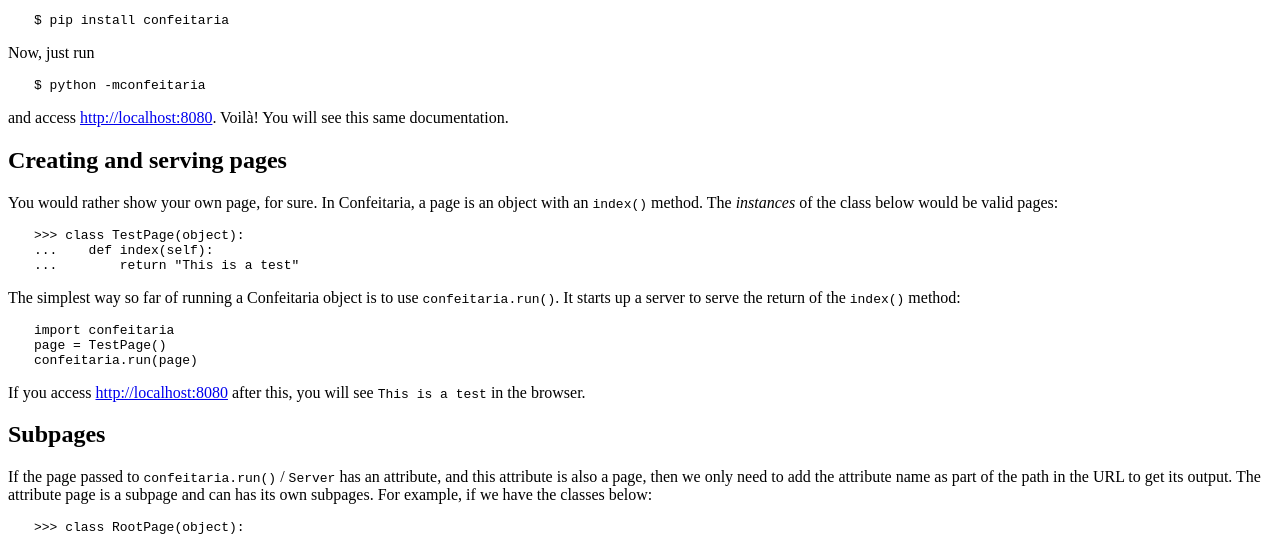
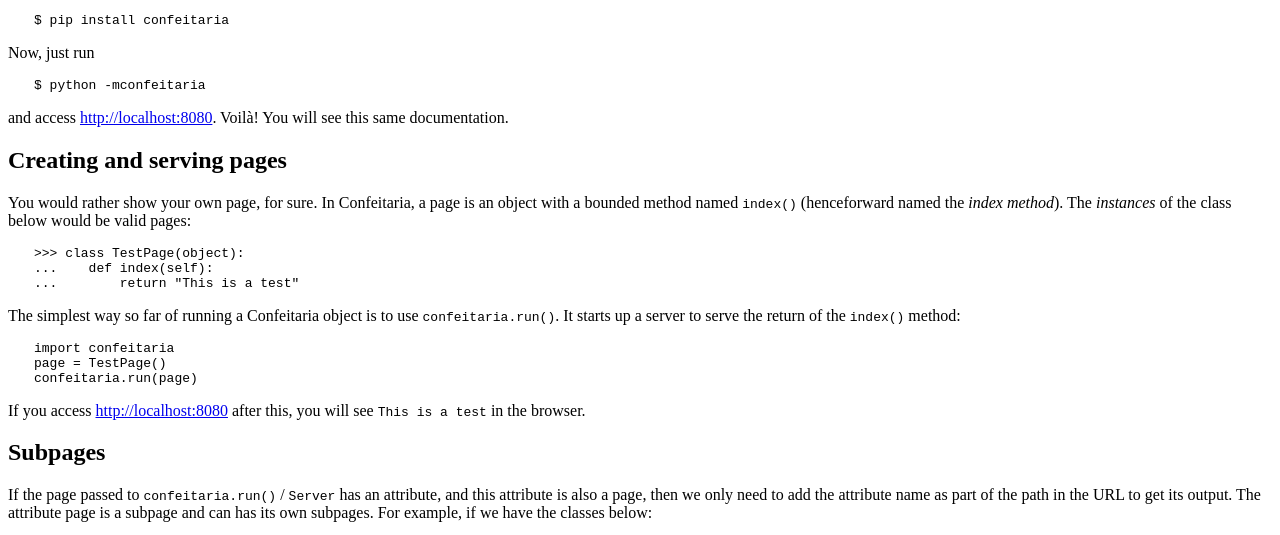
Before and after one commit to confeitaria/confeitaria, a plain HTML site: page confeitaria/doc/index.html in a window 1280 px wide. Shown: the part 217-752 px from the top of the page. Drawn offline with Linux system fonts and the light colour scheme.

Commit message:
#11 Documenting: regenerate

```diff
--- a/confeitaria/doc/index.html
+++ b/confeitaria/doc/index.html
@@ -360,8 +360,8 @@ $ python -mconfeitaria
 <div class="section" id="creating-and-serving-pages">
 <h2>Creating and serving pages</h2>
 <p>You would rather show your own page, for sure. In Confeitaria, a page is an
-object with an <tt class="docutils literal">index()</tt> method. The <em>instances</em> of the class below would be
-valid pages:</p>
+object with a bounded method named <tt class="docutils literal">index()</tt> (henceforward named the <em>index
+method</em>). The <em>instances</em> of the class below would be valid pages:</p>
 <pre class="literal-block">
 &gt;&gt;&gt; class TestPage(object):
 ...    def index(self):
```
